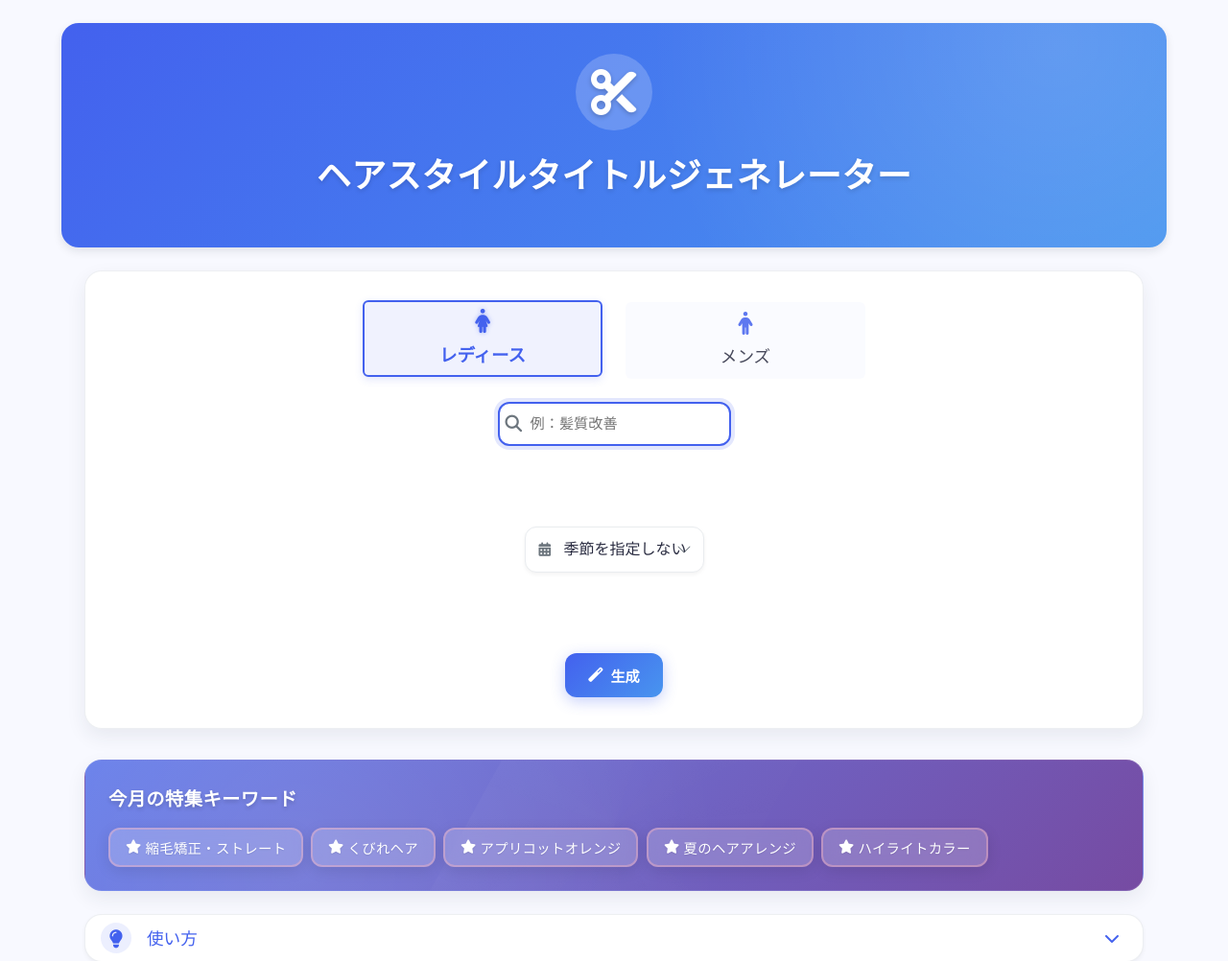
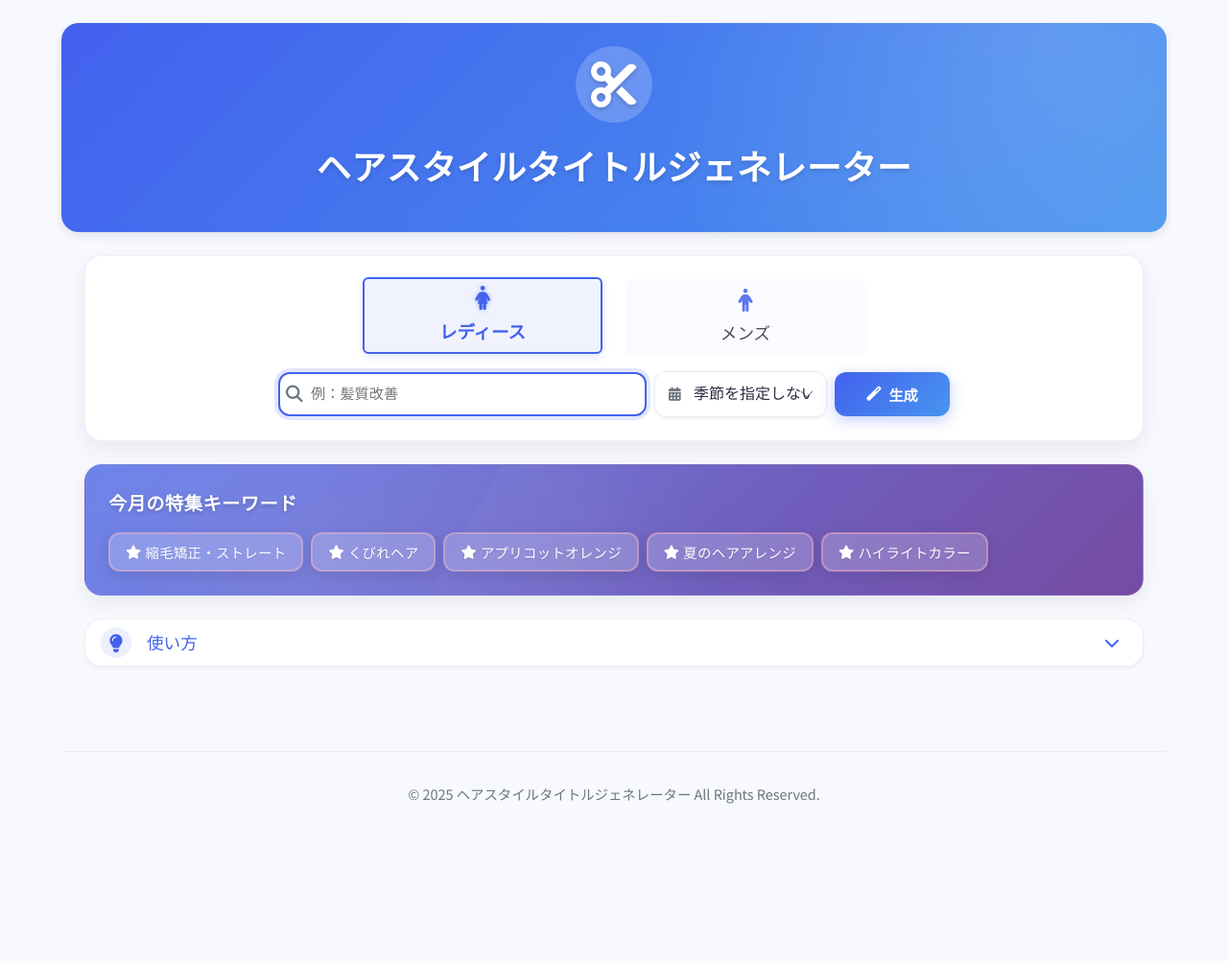
Before and after one commit to mnhrk15/auto-title-generator, a Flask app: page / in a window 1280 px wide. Shown: the top 1002 px of the page at 96% size. After the commit the page ends 838 px from the top, so only its background shows below. Run offline with Flask 3, Linux system fonts and the light colour scheme.

Commit message:
CSSスタイルの調整：ヘッダー、ガイド、検索セクションのマージンとパディングを変更し、特集キーワードセクションのスタイルを更新。スマホ表示に対応するため、検索ボックスのレイアウトを修正。全体的にスペーシングを見直し、デザインの一貫性を向上。

```diff
--- a/app/static/css/style.css
+++ b/app/static/css/style.css
@@ -78,8 +78,8 @@ body {
 /* ヘッダー */
 .app-header {
     text-align: center;
-    margin-bottom: var(--spacing-xl);
-    padding: 2rem 0;
+    margin-bottom: var(--spacing-lg);
+    padding: 1.5rem 0;
     position: relative;
     background: var(--primary-gradient);
     color: white;
@@ -231,7 +231,7 @@ h1 {
 .guide-collapsible {
     background: var(--card-bg);
     border-radius: var(--border-radius-lg);
-    margin-bottom: var(--spacing-xl);
+    margin-bottom: var(--spacing-lg);
     box-shadow: var(--shadow-sm);
     border: 1px solid rgba(233, 236, 239, 0.8);
     transition: all var(--transition-normal) var(--transition-ease);
@@ -296,9 +296,9 @@ details[open] .guide-summary::after {
 /* ここから元のガイドスタイル */
 .guide {
     background: var(--card-bg);
-    padding: var(--spacing-xl);
+    padding: var(--spacing-lg);
     border-radius: var(--border-radius-lg);
-    margin-bottom: var(--spacing-xl);
+    margin-bottom: var(--spacing-lg);
     box-shadow: var(--shadow-card);
     transition: transform var(--transition-normal) var(--transition-ease),
         box-shadow var(--transition-normal) var(--transition-ease);
@@ -396,7 +396,7 @@ details[open] .guide-summary::after {
 
 /* 検索セクション */
 .search-section {
-    margin-bottom: var(--spacing-xl);
+    margin-bottom: var(--spacing-lg);
     animation: fadeIn 1s var(--transition-ease);
     position: relative;
     z-index: 10;
@@ -405,15 +405,15 @@ details[open] .guide-summary::after {
 .search-container {
     background: var(--card-bg);
     border-radius: var(--border-radius-lg);
-    padding: var(--spacing-xl);
+    padding: var(--spacing-lg);
     box-shadow: var(--shadow-card);
     border: 1px solid rgba(233, 236, 239, 0.8);
     position: relative;
-    margin-top: calc(-1 * var(--spacing-xl));
+    margin-top: calc(-1 * var(--spacing-lg));
 }
 
 .gender-selection {
-    margin-bottom: var(--spacing-lg);
+    margin-bottom: var(--spacing-md);
     display: flex;
     justify-content: center;
     gap: var(--spacing-lg);
@@ -500,9 +500,11 @@ details[open] .guide-summary::after {
 
 .search-box {
     display: flex;
+    flex-direction: row;
     gap: var(--spacing-md);
     max-width: 700px;
     margin: 0 auto;
+    align-items: center;
 }
 
 .input-wrapper {
@@ -1477,8 +1479,8 @@ textarea:focus {
 .featured-keywords-section {
     background: linear-gradient(135deg, #667eea 0%, #764ba2 100%);
     border-radius: var(--border-radius-lg);
-    padding: var(--spacing-xl);
-    margin-bottom: var(--spacing-xl);
+    padding: var(--spacing-lg);
+    margin-bottom: var(--spacing-lg);
     color: white;
     box-shadow: var(--shadow-card);
     position: relative;
@@ -1837,6 +1839,12 @@ textarea:focus {
         margin-bottom: var(--spacing-md);
     }
 
+    /* スマホでは縦並びに */
+    .search-box {
+        flex-direction: column;
+        gap: var(--spacing-sm);
+    }
+
     /* 特集キーワードセクション - スマホ対応 */
     .featured-keywords-section {
         padding: var(--spacing-lg);
@@ -1953,10 +1961,7 @@ textarea:focus {
     border-radius: var(--border-radius-sm);
 }
 
-.search-box {
-    flex-direction: column;
-    gap: var(--spacing-sm);
-}
+/* この設定を削除して横並びを維持 */
 
 input[type="text"] {
     height: 46px;
@@ -2474,14 +2479,16 @@ input[type="text"] {
 .search-box>.input-wrapper.model-selection {
     flex-grow: 0;
     /* Season/Model select takes less space */
-    flex-basis: 200px;
+    flex-basis: 180px;
     /* Base width for selects, adjust as needed */
-    min-width: 180px;
+    min-width: 160px;
 }
 
 .search-box>.primary-button {
     flex-shrink: 0;
     /* Prevent button from shrinking */
+    min-width: 120px;
+    /* Ensure button has minimum width */
 }
 
 /* Ensure icons inside input-wrappers are vertically centered if not already */
```
